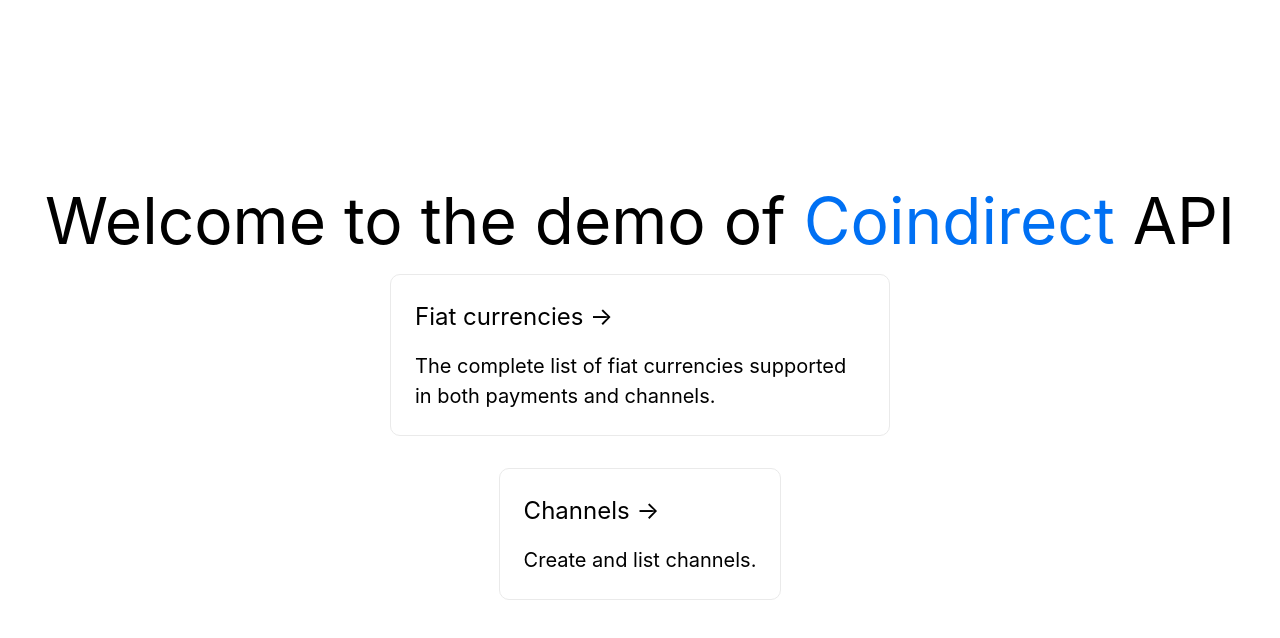
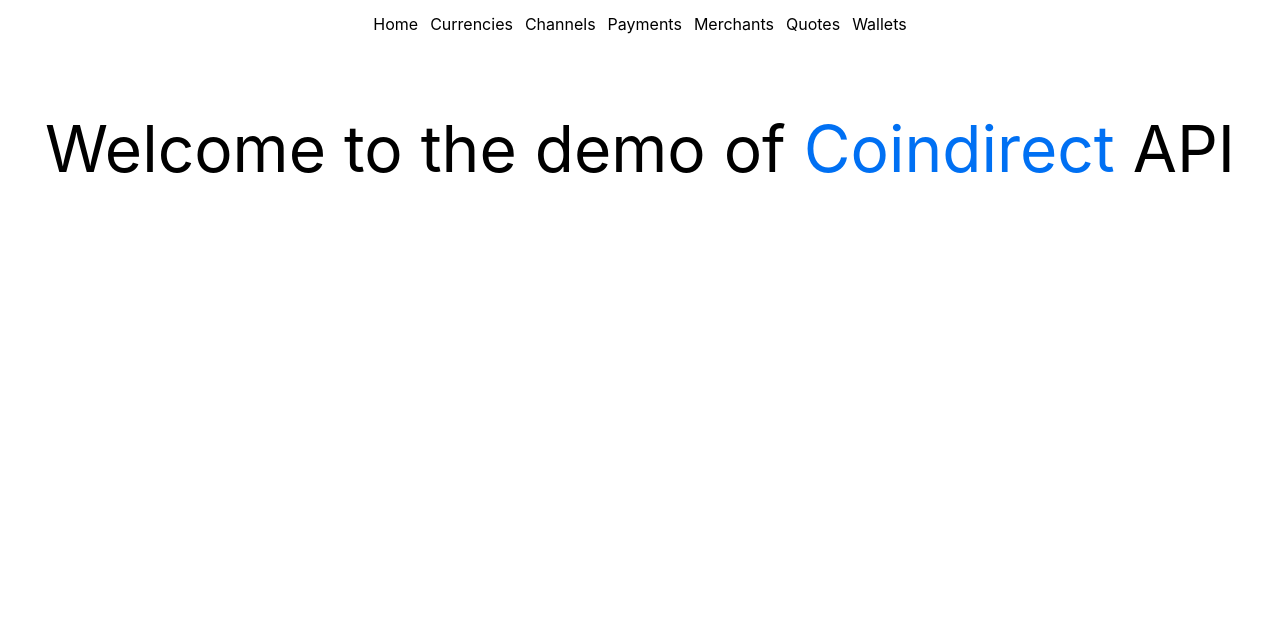
Before and after one commit to abhiShandy/wiiqare-dashboard, a Next.js app: page / in a window 1280 px wide. Shown: the top 638 px of the page. Built offline with nearby package versions, Linux system fonts and the light colour scheme.

Commit message:
fix: home page

```diff
--- a/pages/index.tsx
+++ b/pages/index.tsx
@@ -1,6 +1,7 @@
 import type { NextPage } from "next";
 import Head from "next/head";
 import Link from "next/link";
+import Navbar from "../components/navbar";
 import styles from "../styles/Home.module.css";
 
 const Home: NextPage = () => {
@@ -11,31 +12,12 @@
         <meta name="description" content="Generated by create next app" />
         <link rel="icon" href="/favicon.ico" />
       </Head>
-
+      <Navbar />
       <main className={styles.main}>
         <h1 className={styles.title}>
           Welcome to the demo of{" "}
           <a href="https://www.coindirect.com">Coindirect</a> API
         </h1>
-
-        <div className={styles.grid}>
-          <Link href="/currencies">
-            <a className={styles.card}>
-              <h2>Fiat currencies &rarr;</h2>
-              <p>
-                The complete list of fiat currencies supported in both payments
-                and channels.
-              </p>
-            </a>
-          </Link>
-
-          <Link href="/channels">
-            <a className={styles.card}>
-              <h2>Channels &rarr;</h2>
-              <p>Create and list channels.</p>
-            </a>
-          </Link>
-        </div>
       </main>
     </div>
   );
--- a/styles/Home.module.css
+++ b/styles/Home.module.css
@@ -3,7 +3,6 @@
 }
 
 .main {
-  min-height: 100vh;
   padding: 4rem 0;
   flex: 1;
   display: flex;
```
